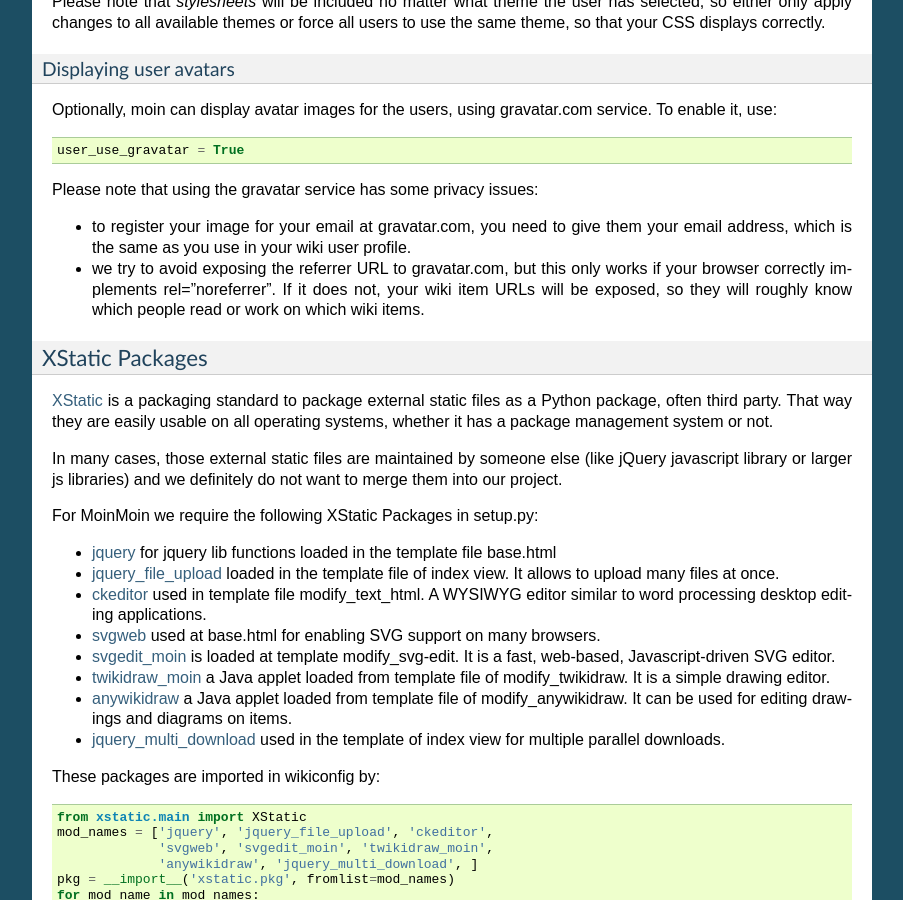
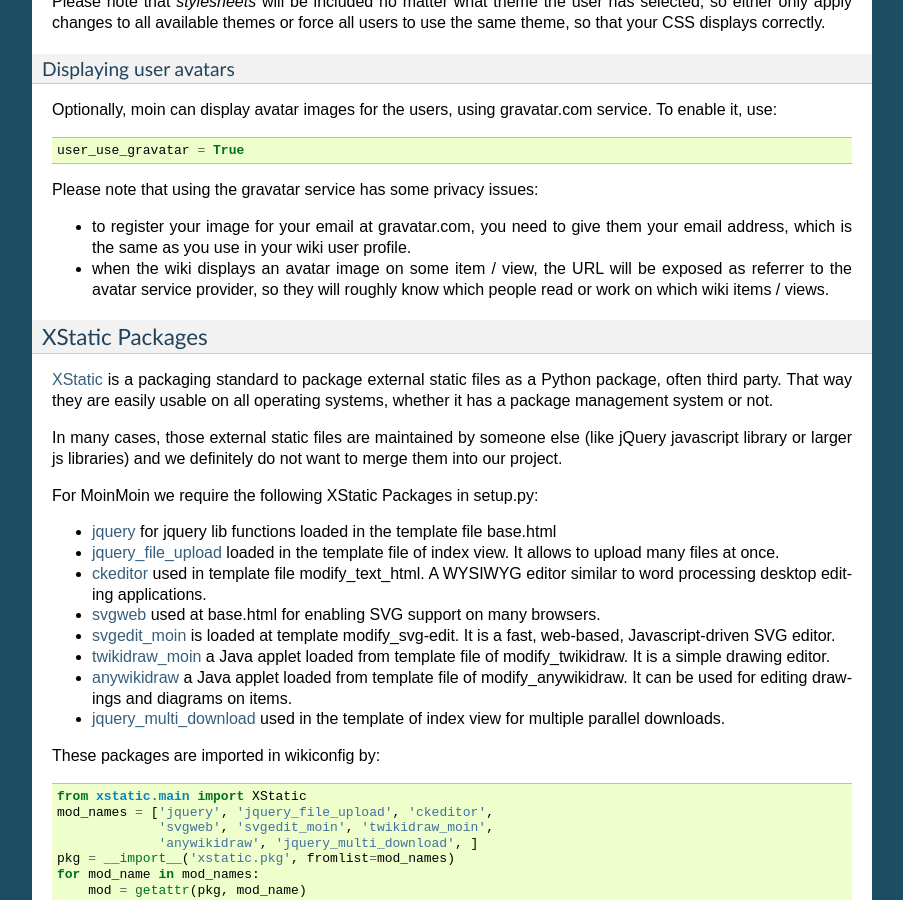
Before and after one commit to bhrigu123/moin-2.0-beta, a Sphinx documentation site: the page built from docs/admin/configure.rst, in a window 1280 px wide and 900 px high, scrolled down 4100 px. Shown: the whole window, without its empty margins (198-1101 px from the left). Built offline with Sphinx 7.4.7, drawn with Linux system fonts in a browser that asks for light colours; pages that are not in the unit, such as notebooks, are missing from menus.

Commit message:
remove img rel="noreferrer", it is not valid html5

```diff
--- a/docs/admin/configure.rst
+++ b/docs/admin/configure.rst
@@ -253,10 +253,9 @@ Please note that using the gravatar service has some privacy issues:
 
 * to register your image for your email at gravatar.com, you need to give them
   your email address, which is the same as you use in your wiki user profile.
-* we try to avoid exposing the referrer URL to gravatar.com, but this only
-  works if your browser correctly implements rel="noreferrer". If it does not,
-  your wiki item URLs will be exposed, so they will roughly know which people
-  read or work on which wiki items.
+* when the wiki displays an avatar image on some item / view, the URL will be
+  exposed as referrer to the avatar service provider, so they will roughly
+  know which people read or work on which wiki items / views.
 
 XStatic Packages
 ----------------
```
Also changed, not shown: 2 other files.
